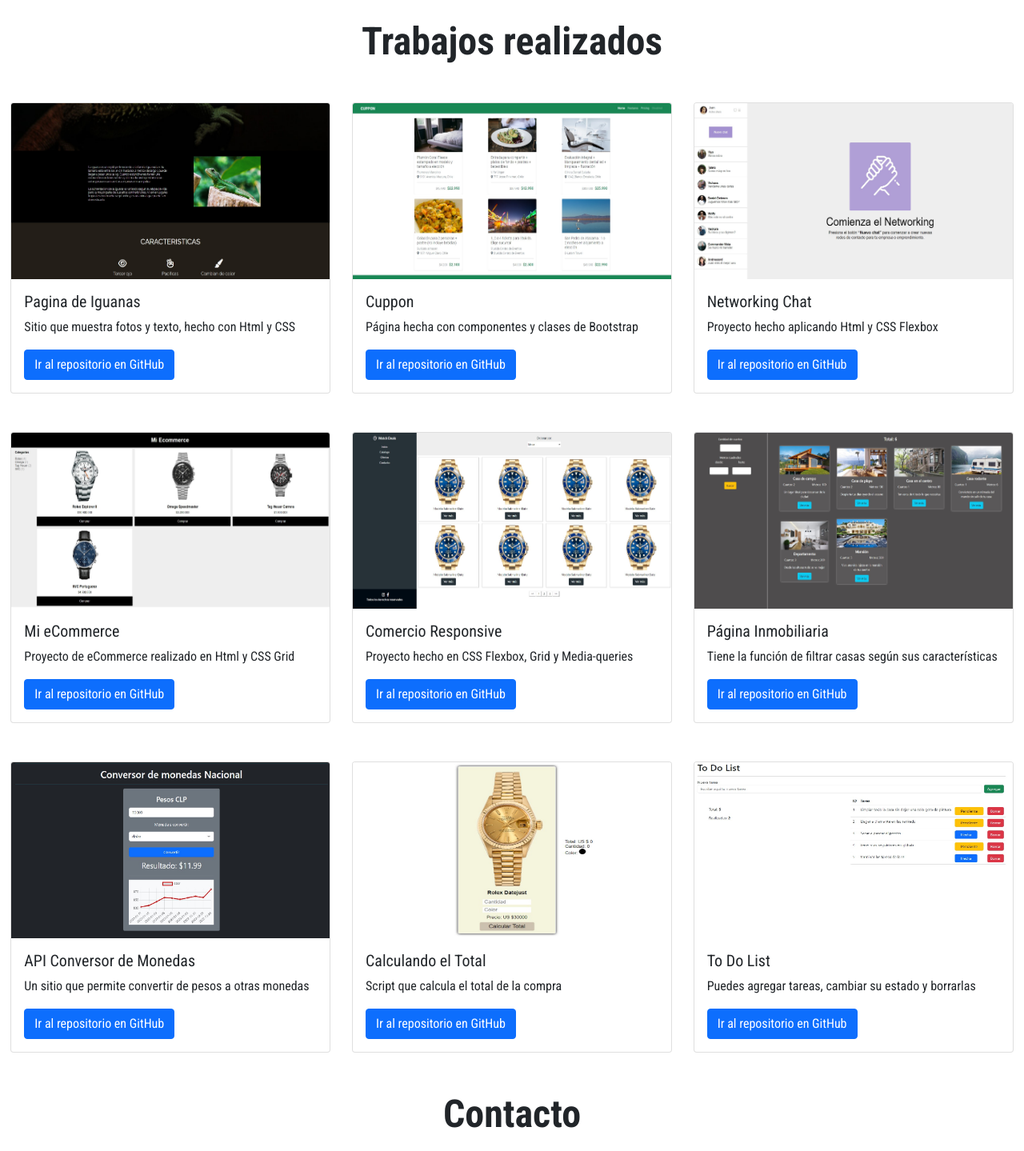
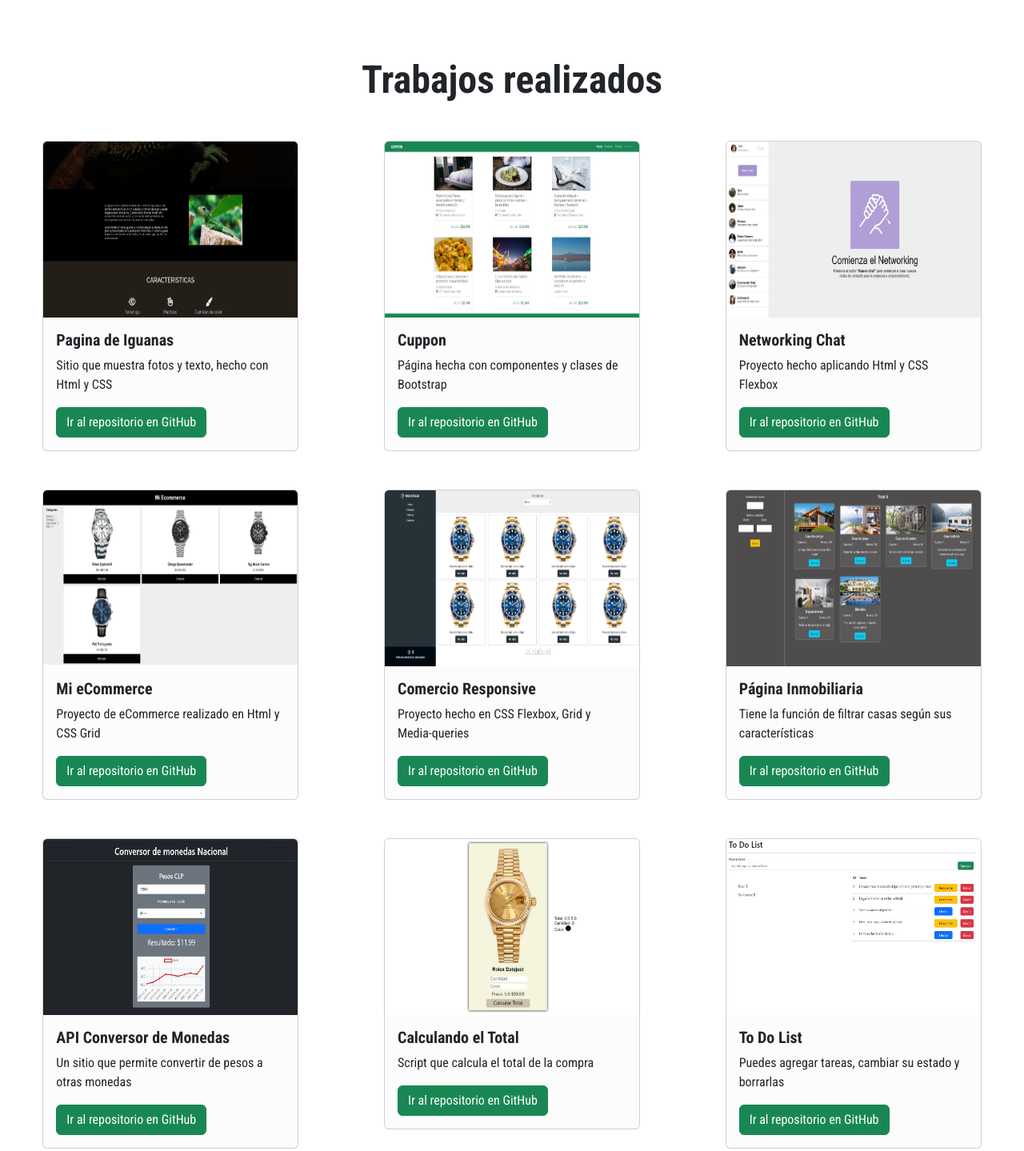
Before and after one commit to juanaros/portafolio-dev, a plain HTML site: page index.html in a window 1280 px wide. Shown: the part 940-2379 px from the top of the page at 80% size. Drawn offline with nearby package versions, Linux system fonts and the light colour scheme.

Commit message:
actualizacion de textos y estilos

```diff
--- a/assets/css/styles.css
+++ b/assets/css/styles.css
@@ -14,7 +14,7 @@ i {
 
 a {
     text-decoration: none;
-    color: #2e2e2e;
+    color: #303030;
 }
 
 footer {
--- a/index.html
+++ b/index.html
@@ -5,17 +5,17 @@
     <meta http-equiv="X-UA-Compatible" content="IE=edge">
     <meta name="viewport" content="width=device-width, initial-scale=1.0">
     <title>Portafolio Juan Aros</title>
-    <link href="https://cdn.jsdelivr.net/npm/bootstrap@5.1.3/dist/css/bootstrap.min.css" rel="stylesheet" integrity="sha384-1BmE4kWBq78iYhFldvKuhfTAU6auU8tT94WrHftjDbrCEXSU1oBoqyl2QvZ6jIW3" crossorigin="anonymous">
+    <link href="https://cdn.jsdelivr.net/npm/bootstrap@5.3.0-alpha1/dist/css/bootstrap.min.css" rel="stylesheet" integrity="sha384-GLhlTQ8iRABdZLl6O3oVMWSktQOp6b7In1Zl3/Jr59b6EGGoI1aFkw7cmDA6j6gD" crossorigin="anonymous">
     <link rel="stylesheet" href="assets/css/styles.css">
     <script src="https://kit.fontawesome.com/a4d0ef58b1.js" crossorigin="anonymous"></script>
     <link rel="preconnect" href="https://fonts.googleapis.com">
     <link rel="preconnect" href="https://fonts.gstatic.com" crossorigin>
     <link href="https://fonts.googleapis.com/css2?family=Roboto+Condensed:wght@300;400;700&display=swap" rel="stylesheet">
 </head>
-<body>
+<body class="">
     <nav class="navbar navbar-expand-lg navbar-dark bg-dark fixed-top">
         <div class="container-fluid">
-            <a class="navbar-brand" href="#">JuanEdu Developer</a>
+            <a class="navbar-brand" href="#">Juan Eduardo Developer</a>
             <button class="navbar-toggler" type="button" data-bs-toggle="collapse" data-bs-target="#navbarTogglerDemo02" aria-controls="navbarTogglerDemo02" aria-expanded="false" aria-label="Toggle navigation">
             <span class="navbar-toggler-icon"></span>
             </button>
@@ -40,9 +40,8 @@
     <header id="hero" class="text-light text-end py-5">
         <div class="container">
             <div class="ms-auto col-12 col-lg-6">
-                <h1 class="display-1 py-5 fw-bold">Desarrollo de Landing Pages</h1>
-                <h4 class="display-6 fw-normal">Moderniza tu negocio</h4>
-            </div>
+                <h1 class="display-1 py-5 fw-bold">Desarollo Web <br> Front End</h1>
+                <h4 class="display-6 fw-normal">No dejes que tu negocio sea solo una cuenta en Instagram</h4>
         </div>
     </header>
     <section id="tools" class="container text-center pt-5">
@@ -72,7 +71,7 @@
                 <i class="fa-brands fa-square-js"></i>
                 <h3 class="my-3 fw-bold">Javascript</h3>
             </div>
-            <div class="col-12 col-md-3 pb-5">
+            <div class="col-12 col-md-3">
                 <i class="fa-brands fa-react"></i>
                 <h3 class="my-3 fw-bold">React</h3>
             </div>
@@ -81,93 +80,93 @@
     <div id="works" class="container-fluid pt-5">
         <h2 class="display-5 text-center mb-5 fw-bold">Trabajos realizados</h2>
         <div class="row">
-            <div class="col-12 col-md-4 mb-5">
-                <div class="card mx-auto" style="width: 25rem;">
+            <div class="col-12 col-sm-4 mb-5">
+                <div class="card mx-auto bg-light-subtle" style="width: 20rem;">
                     <img src="assets/img/screen-3.jpg" class="card-img-top" alt="iguanas" height="220px">
                     <div class="card-body">
-                        <h5 class="card-title">Pagina de Iguanas</h5>
+                        <h5 class="card-title fw-bold">Pagina de Iguanas</h5>
                         <p class="card-text">Sitio que muestra fotos y texto, hecho con Html y CSS</p>
-                        <a href="https://github.com/juanaros/iguanas-page" class="btn btn-primary" target="_blank">Ir al repositorio en GitHub</a>
+                        <a href="https://github.com/juanaros/iguanas-page" class="btn btn-success" target="_blank">Ir al repositorio en GitHub</a>
                     </div>
                 </div>
             </div>
-            <div class="col-12 col-md-4 mb-5">
-                <div class="card mx-auto" style="width: 25rem;">
+            <div class="col-12 col-sm-4 mb-5">
+                <div class="card mx-auto bg-light-subtle" style="width: 20rem;">
                     <img src="assets/img/screen-4.jpg" class="card-img-top" alt="cuppon" height="220px">
                     <div class="card-body">
-                        <h5 class="card-title">Cuppon</h5>
+                        <h5 class="card-title fw-bold">Cuppon</h5>
                         <p class="card-text fw-normal">Página hecha con componentes y clases de Bootstrap</p>
-                        <a href="https://github.com/juanaros/cuppon-bootstrap" class="btn btn-primary" target="_blank">Ir al repositorio en GitHub</a>
+                        <a href="https://github.com/juanaros/cuppon-bootstrap" class="btn btn-success" target="_blank">Ir al repositorio en GitHub</a>
                     </div>
                 </div>
             </div>
-            <div class="col-12 col-md-4 mb-5">
-                <div class="card mx-auto" style="width: 25rem;">
+            <div class="col-12 col-sm-4 mb-5">
+                <div class="card mx-auto bg-light-subtle" style="width: 20rem;">
                     <img src="assets/img/screen-2.jpg" class="card-img-top" alt="cuppon" height="220px">
                     <div class="card-body">
-                        <h5 class="card-title">Networking Chat</h5>
+                        <h5 class="card-title fw-bold">Networking Chat</h5>
                         <p class="card-text fw-normal">Proyecto hecho aplicando Html y CSS Flexbox</p>
-                        <a href="https://github.com/juanaros/flexboxDesafio" class="btn btn-primary" target="_blank">Ir al repositorio en GitHub</a>
+                        <a href="https://github.com/juanaros/flexboxDesafio" class="btn btn-success" target="_blank">Ir al repositorio en GitHub</a>
                     </div>
                 </div>
             </div>
-            <div class="col-12 col-md-4 mb-5">
-                <div class="card mx-auto" style="width: 25rem;">
+            <div class="col-12 col-sm-4 mb-5">
+                <div class="card mx-auto bg-light-subtle" style="width: 20rem;">
                     <img src="assets/img/screen-1.jpg" class="card-img-top" alt="cuppon" height="220px">
                     <div class="card-body">
-                        <h5 class="card-title">Mi eCommerce</h5>
+                        <h5 class="card-title fw-bold">Mi eCommerce</h5>
                         <p class="card-text fw-normal">Proyecto de eCommerce realizado en Html y CSS Grid</p>
-                        <a href="https://github.com/juanaros/desafio-grid" class="btn btn-primary" target="_blank">Ir al repositorio en GitHub</a>
+                        <a href="https://github.com/juanaros/desafio-grid" class="btn btn-success" target="_blank">Ir al repositorio en GitHub</a>
                     </div>
                 </div>
             </div>
-            <div class="col-12 col-md-4 mb-5">
-                <div class="card mx-auto" style="width: 25rem;">
+            <div class="col-12 col-sm-4 mb-5">
+                <div class="card mx-auto bg-light-subtle" style="width: 20rem;">
                     <img src="assets/img/screen-5.jpg" class="card-img-top" alt="cuppon" height="220px">
                     <div class="card-body">
-                        <h5 class="card-title">Comercio Responsive</h5>
+                        <h5 class="card-title fw-bold">Comercio Responsive</h5>
                         <p class="card-text fw-normal">Proyecto hecho en CSS Flexbox, Grid y Media-queries</p>
-                        <a href="https://github.com/juanaros/desafio-media-queries" class="btn btn-primary" target="_blank">Ir al repositorio en GitHub</a>
+                        <a href="https://github.com/juanaros/desafio-media-queries" class="btn btn-success" target="_blank">Ir al repositorio en GitHub</a>
                     </div>
                 </div>
             </div>
-            <div class="col-12 col-md-4 mb-5">
-                <div class="card mx-auto" style="width: 25rem;">
+            <div class="col-12 col-sm-4 mb-5">
+                <div class="card mx-auto bg-light-subtle" style="width: 20rem;">
                     <img src="assets/img/screen-6.jpg" class="card-img-top" alt="cuppon" height="220px">
                     <div class="card-body">
-                        <h5 class="card-title">Página Inmobiliaria</h5>
+                        <h5 class="card-title fw-bold">Página Inmobiliaria</h5>
                         <p class="card-text fw-normal">Tiene la función de filtrar casas según sus características</p>
-                        <a href="https://github.com/juanaros/arreglos-dsf" class="btn btn-primary" target="_blank">Ir al repositorio en GitHub</a>
+                        <a href="https://github.com/juanaros/arreglos-dsf" class="btn btn-success" target="_blank">Ir al repositorio en GitHub</a>
                     </div>
                 </div>
             </div>
-            <div class="col-12 col-md-4 mb-5">
-                <div class="card mx-auto" style="width: 25rem;">
+            <div class="col-12 col-sm-4 mb-5">
+                <div class="card mx-auto bg-light-subtle" style="width: 20rem;">
                     <img src="assets/img/screen-7.jpg" class="card-img-top" alt="cuppon" height="220px">
                     <div class="card-body">
-                        <h5 class="card-title">API Conversor de Monedas</h5>
+                        <h5 class="card-title fw-bold">API Conversor de Monedas</h5>
                         <p class="card-text fw-normal">Un sitio que permite convertir de pesos a otras monedas</p>
-                        <a href="https://github.com/juanaros/dsf-conversor-monedas" class="btn btn-primary" target="_blank">Ir al repositorio en GitHub</a>
+                        <a href="https://github.com/juanaros/dsf-conversor-monedas" class="btn btn-success" target="_blank">Ir al repositorio en GitHub</a>
                     </div>
                 </div>
             </div>
-            <div class="col-12 col-md-4 mb-5">
-                <div class="card mx-auto" style="width: 25rem;">
+            <div class="col-12 col-sm-4 mb-5">
+                <div class="card mx-auto bg-light-subtle" style="width: 20rem;">
                     <img src="assets/img/screen'8.jpg" class="card-img-top" alt="cuppon" height="220px">
                     <div class="card-body">
-                        <h5 class="card-title">Calculando el Total</h5>
+                        <h5 class="card-title fw-bold">Calculando el Total</h5>
                         <p class="card-text fw-normal">Script que calcula el total de la compra</p>
-                        <a href="https://github.com/juanaros/desafio-calculando-total" class="btn btn-primary" target="_blank">Ir al repositorio en GitHub</a>
+                        <a href="https://github.com/juanaros/desafio-calculando-total" class="btn btn-success" target="_blank">Ir al repositorio en GitHub</a>
                     </div>
                 </div>
             </div>
-            <div class="col-12 col-md-4 mb-5">
-                <div class="card mx-auto" style="width: 25rem;">
+            <div class="col-12 col-sm-4 mb-5">
+                <div class="card mx-auto bg-light-subtle" style="width: 20rem;">
                     <img src="assets/img/screen-9.jpg" class="card-img-top" alt="cuppon" height="220px">
                     <div class="card-body">
-                        <h5 class="card-title">To Do List</h5>
+                        <h5 class="card-title fw-bold">To Do List</h5>
                         <p class="card-text fw-normal">Puedes agregar tareas, cambiar su estado y borrarlas</p>
-                        <a href="https://github.com/juanaros/dsf-metodos-arreglos" class="btn btn-primary" target="_blank">Ir al repositorio en GitHub</a>
+                        <a href="https://github.com/juanaros/dsf-metodos-arreglos" class="btn btn-success" target="_blank">Ir al repositorio en GitHub</a>
                     </div>
                 </div>
             </div>
@@ -193,6 +192,6 @@
     <footer class="text-light">
         <h5 class="text-center p-4">2023. Todos los derechos reservados.</h5>
     </footer>
-    <script src="https://cdn.jsdelivr.net/npm/bootstrap@5.1.3/dist/js/bootstrap.bundle.min.js" integrity="sha384-ka7Sk0Gln4gmtz2MlQnikT1wXgYsOg+OMhuP+IlRH9sENBO0LRn5q+8nbTov4+1p" crossorigin="anonymous"></script>
+    <script src="https://cdn.jsdelivr.net/npm/bootstrap@5.3.0-alpha1/dist/js/bootstrap.bundle.min.js" integrity="sha384-w76AqPfDkMBDXo30jS1Sgez6pr3x5MlQ1ZAGC+nuZB+EYdgRZgiwxhTBTkF7CXvN" crossorigin="anonymous"></script>
 </body>
 </html>
```
